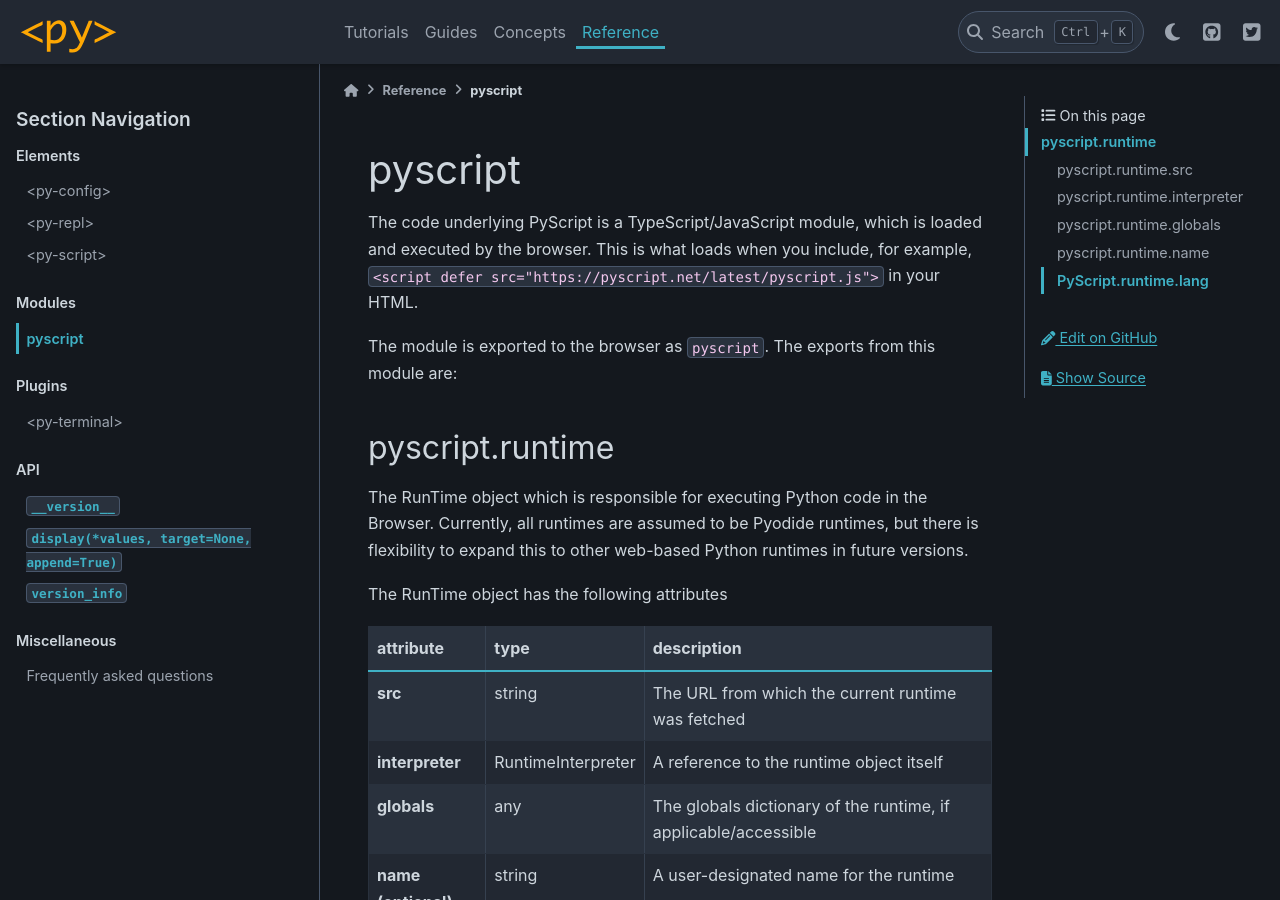
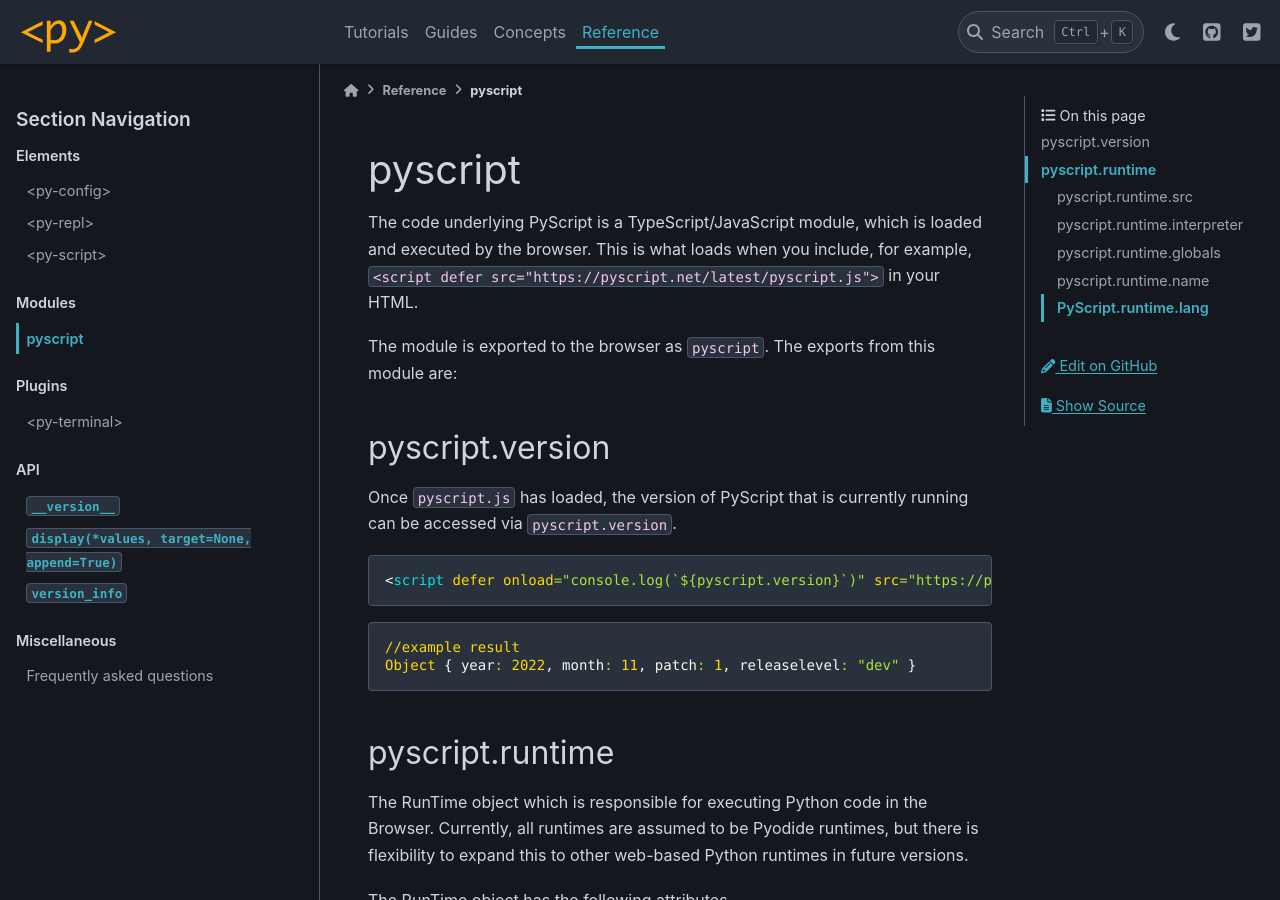
Before and after one commit to pyscript/pyscript, a Sphinx documentation site: the page built from docs/reference/modules/pyscript.md, in a window 1280 px wide and 900 px high. Built offline with Sphinx 7.4.7 and the PyData theme 0.15.4, drawn with Linux system fonts in a browser that asks for light colours.

Commit message:
Export Version from JS Module (#963)
* Export PyScript version from js module

* Add docs and test

````diff
--- a/docs/reference/modules/pyscript.md
+++ b/docs/reference/modules/pyscript.md
@@ -3,6 +3,17 @@
 The code underlying PyScript is a TypeScript/JavaScript module, which is loaded and executed by the browser. This is what loads when you include, for example, `<script defer src="https://pyscript.net/latest/pyscript.js">` in your HTML.
 
 The module is exported to the browser as `pyscript`. The exports from this module are:
+
+## pyscript.version
+
+Once `pyscript.js` has loaded, the version of PyScript that is currently running can be accessed via `pyscript.version`.
+```html
+<script defer onload="console.log(`${pyscript.version}`)" src="https://pyscript.net/latest/pyscript.js"></script>
+```
+```js
+//example result
+Object { year: 2022, month: 11, patch: 1, releaselevel: "dev" }
+```
 
 ## pyscript.runtime
 
````
Also changed, not shown: 2 other files.
